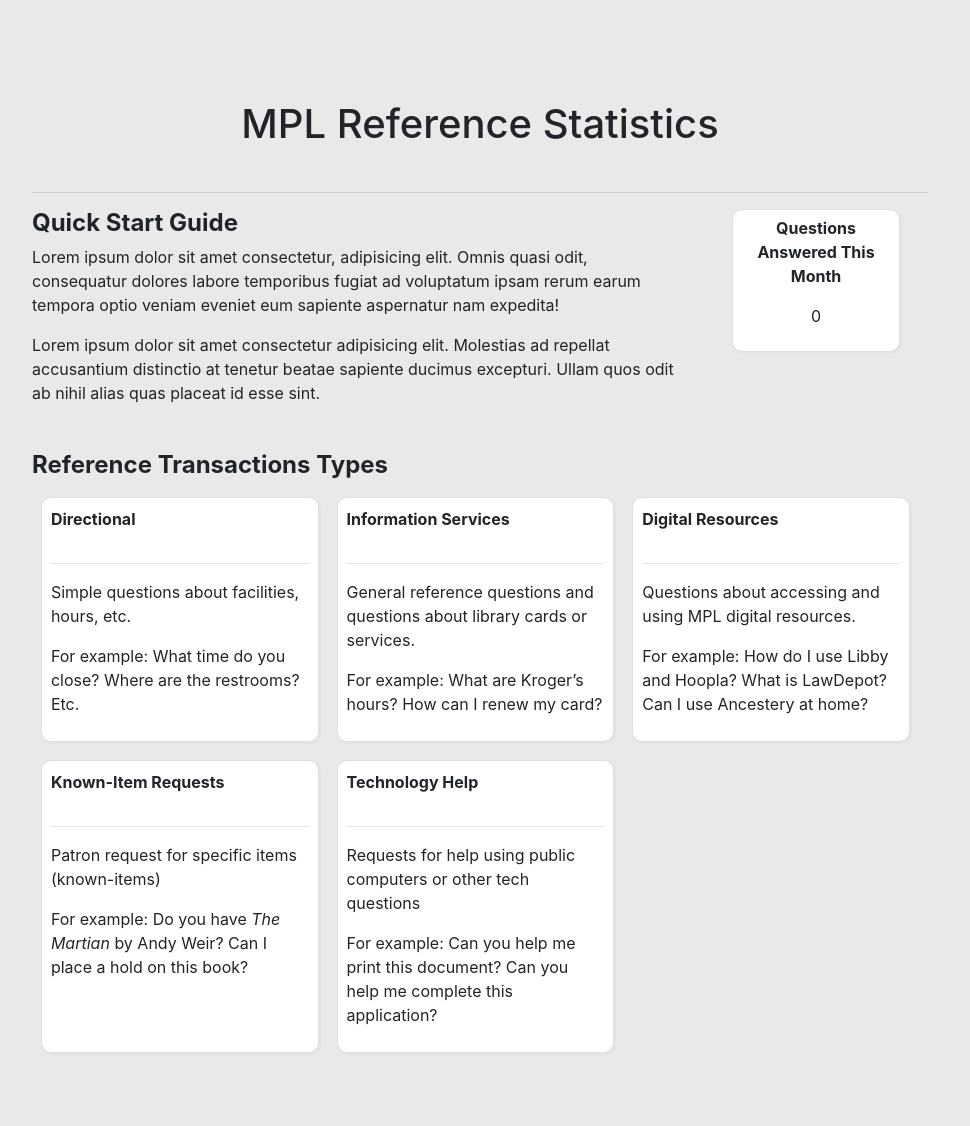
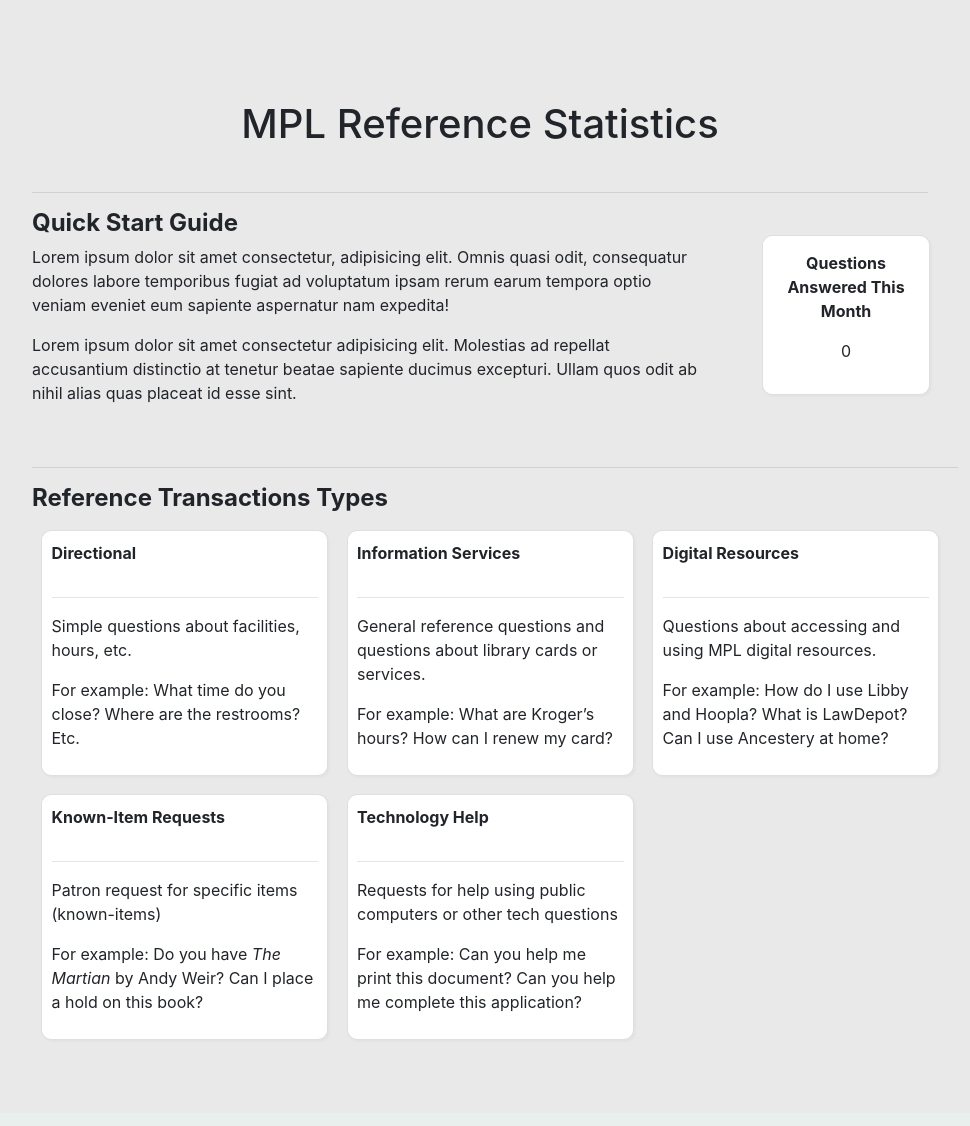
Before and after one commit to jamesspearsv/libstats, a Django app: page / in a window 1280 px wide. Shown: the part 60-1186 px from the top of the page, without its empty margins (160-1130 px from the left). After the commit the page ends 1100 px from the top, so only its background shows below. Run offline with Django 4.2, Linux system fonts and the light colour scheme; data that the repository does not hold is empty; some libraries are stand-ins or nearby versions.

Commit message:
Small updates to homepage style and structure

```diff
--- a/transactions/static/transactions/style.css
+++ b/transactions/static/transactions/style.css
@@ -69,7 +69,7 @@ thead {
 
 #index-container {
     display: grid;
-    grid-template-columns: auto 25%;
+    grid-template-columns: 75% 25%;
     grid-template-rows: auto auto;
     grid-gap: 30px;
 }
@@ -83,6 +83,9 @@ thead {
     text-align: center;
     grid-column: 2 / span 1;
     grid-row: 1 / span 1;
+    display: flex;
+    flex-direction: column;
+    justify-content: center;
 }
 
 #index-definitions {
@@ -113,6 +116,7 @@ thead {
 
 .counter-card {
     width: 75%;
+    height: 75%;
     padding: 3%;
     margin: auto;
 
--- a/transactions/templates/transactions/index.html
+++ b/transactions/templates/transactions/index.html
@@ -22,6 +22,7 @@ Reference Home
         </div>
     </section>
     <section id="index-definitions" class="index-section">
+        <hr>
         <h4 class="index-section-head">Reference Transactions Types</h4>
         <div id="index-definition-cards">
             <div class="card definition-card">
```
